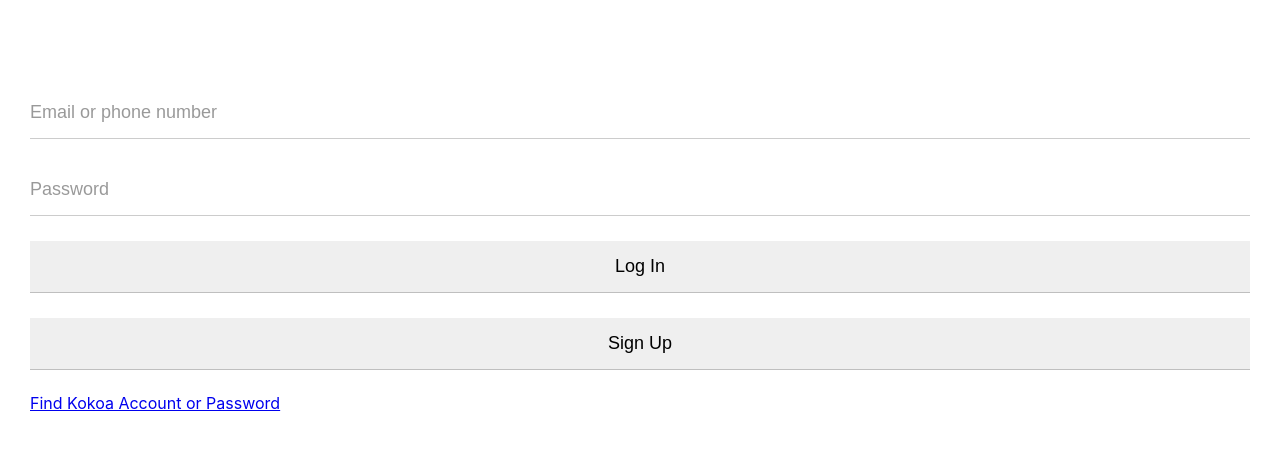
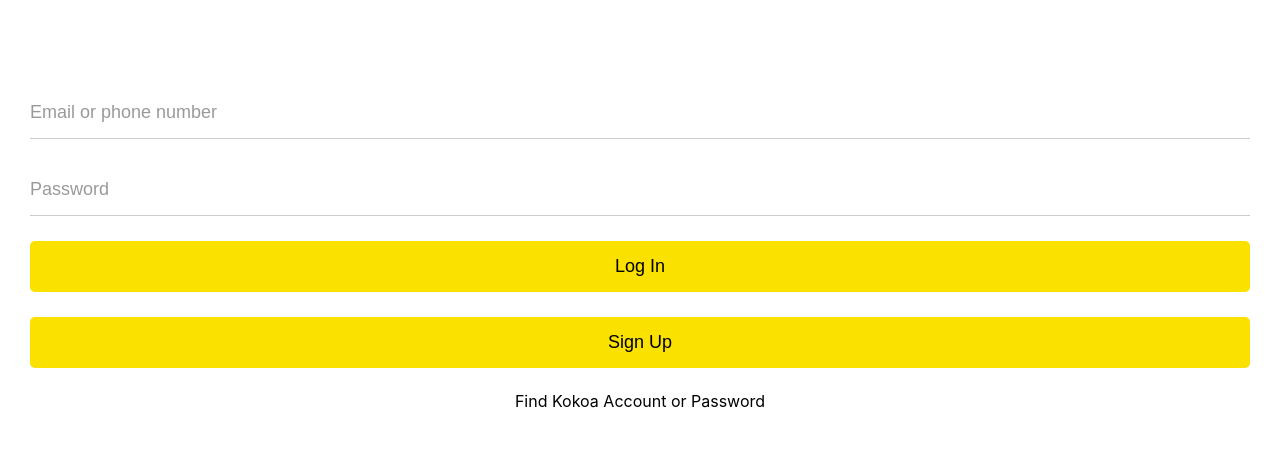
Before and after one commit to baksohyeon/kokoa-clone.io, a plain HTML site: page index.html in a window 1280 px wide. Shown: the part 212-662 px from the top of the page. Drawn offline with Linux system fonts and the light colour scheme.

Commit message:
6.8 log-in-form 2, not명령어

```diff
--- a/css/styles.css
+++ b/css/styles.css
@@ -38,10 +38,15 @@ body {
 
 #login-form input {
     border: none;
-    border-bottom: 1px solid rgba(0, 0, 0, 0.2);
     padding: 15px 0px;
     font-size: 18px;
     margin-bottom: 25px;
+}
+
+/* [] 사이에 쓰인 것들은 특성 선택자 (attribute selector)임.
+input typedl submit 아닐 때에만 border-bottom, transition이 적용되는 것이다. */
+#login-form input:not([type="submit"]) {
+    border-bottom:  1px solid rgba(0, 0, 0, 0.2);
     transition: border-color .3s ease-in-out;
 }
 
@@ -57,3 +62,22 @@ body {
 #login-form input:focus {
     border-color: var(--yellow);
 }
+
+
+/* #6.8 login form 2 */
+
+/* submit 버튼만 스타일링 */
+#login-form input[type="submit"] {
+    background-color: var(--yellow);
+    cursor: pointer;
+    padding: 15px 0px;
+    border-radius: 5px;
+}
+
+#login-form a {
+    text-align: center;
+    text-decoration: none;
+    color: inherit;
+    /* 부모로부터 색을 상속받음 */
+    font-size: 13 px;
+}
```
